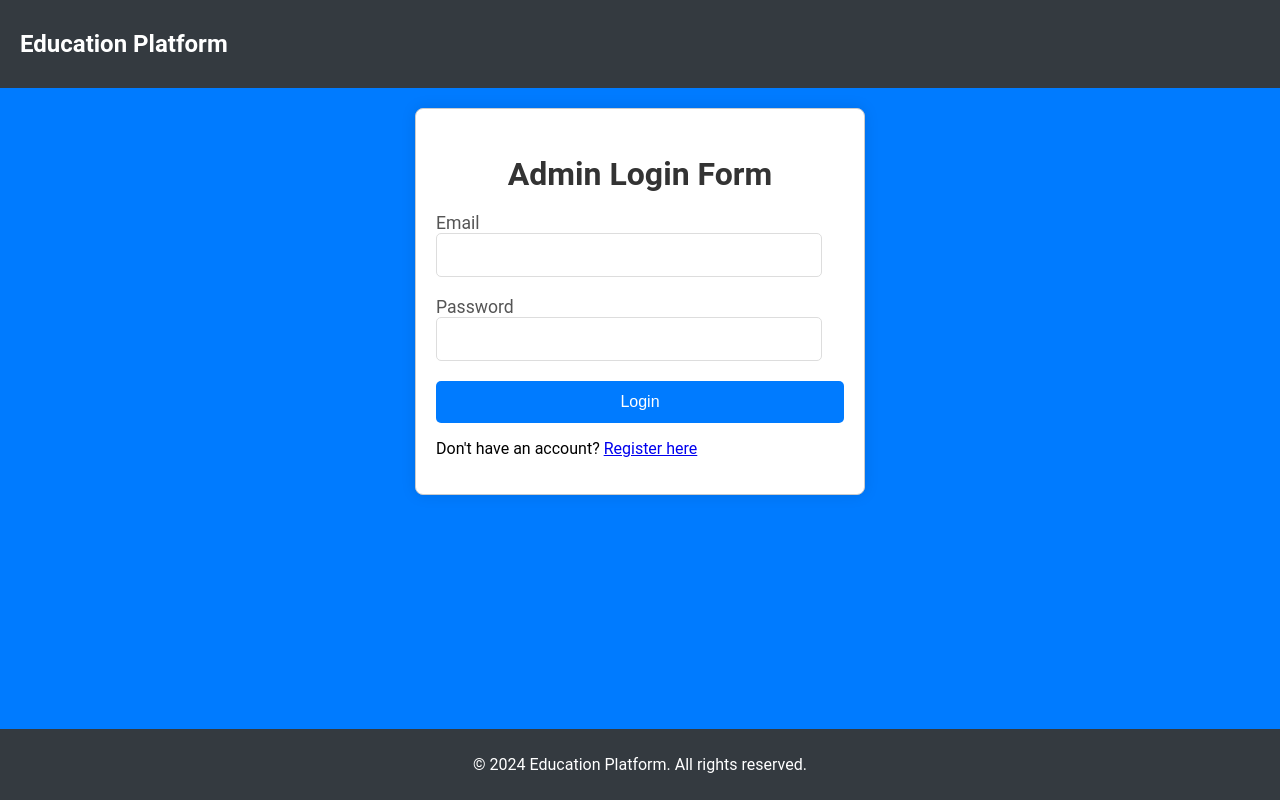
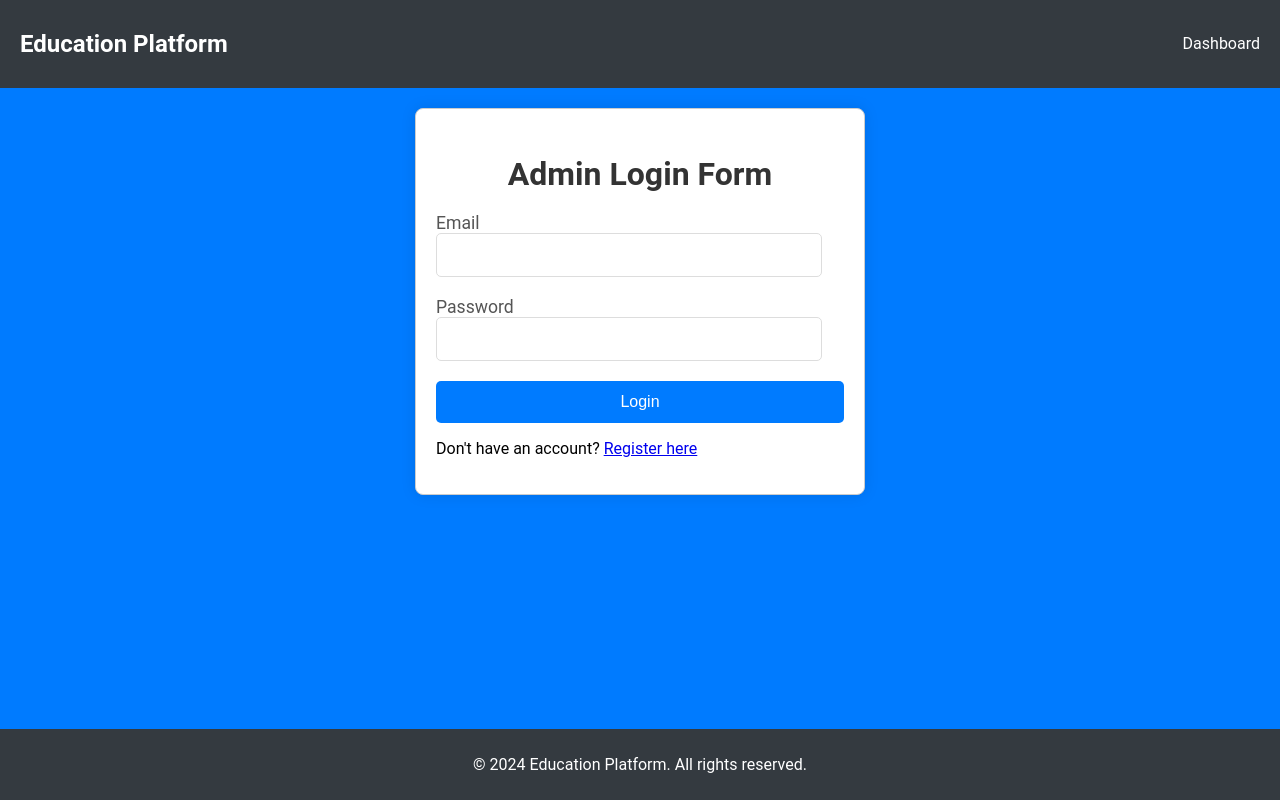
Before and after one commit to majojukrishna03/Education_Platform_Frontend, a React (Create React App) app in the folder frontend/: page /admin/login in a window 1280 px wide. Built offline with nearby package versions, Linux system fonts and the light colour scheme.

Commit message:
updated Layout

```diff
--- a/frontend/src/components/Layout.js
+++ b/frontend/src/components/Layout.js
@@ -1,5 +1,3 @@
-// UserLayout.js
-
 import React from 'react';
 import { Link, useLocation, useNavigate } from 'react-router-dom';
 import './Homepage.css'; // Import your CSS file for styling
@@ -31,7 +29,6 @@ const UserLayout = ({ children, showLogout, handleLogout }) => {
       <header className="header">
         <nav className="navbar">
           <h1 className="brand">Education Platform</h1>
-          {!isRegisterPage() && !isLoginPage() && (
           <ul className="nav-links">
             {isHomePage() && (
               <>
@@ -57,6 +54,13 @@ const UserLayout = ({ children, showLogout, handleLogout }) => {
                 </li>
               </>
             )}
+            {(isHomePage() || isDashboardPage() || (!isRegisterPage() && !isLoginPage())) && (
+              <li>
+                <Link to="/dashboard" onClick={() => handleLinkClick('Dashboard')}>
+                  Dashboard
+                </Link>
+              </li>
+            )}
             {isDashboardPage() && (
               <>
                 <li>
@@ -71,26 +75,14 @@ const UserLayout = ({ children, showLogout, handleLogout }) => {
                 )}
               </>
             )}
-            </ul>
-          )}
-          {isRegisterPage() && (
-            <ul className="nav-links">
+            {(isRegisterPage() || isLoginPage()) && (
               <li>
                 <Link to="/" onClick={() => handleLinkClick('Home')}>
                   Home
                 </Link>
               </li>
+            )}
           </ul>
-          )}
-          {isLoginPage() && (
-            <ul className="nav-links">
-              <li>
-                <Link to="/" onClick={() => handleLinkClick('Home')}>
-                  Home
-                </Link>
-              </li>
-            </ul>
-          )}
         </nav>
       </header>
       <main>
```
Lines whose indentation alone changed are shown as unchanged.
